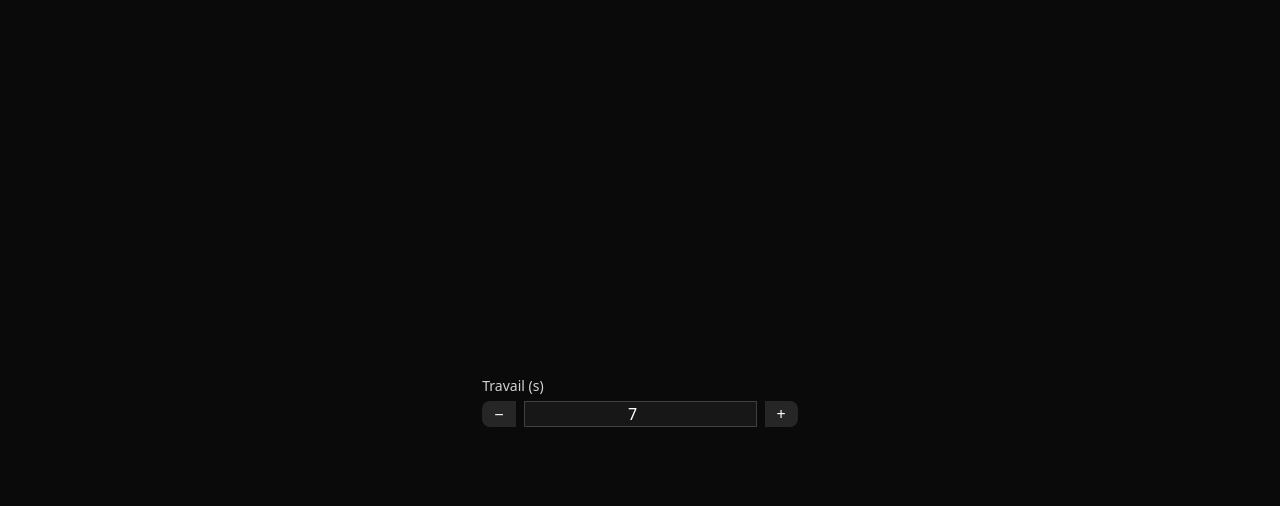
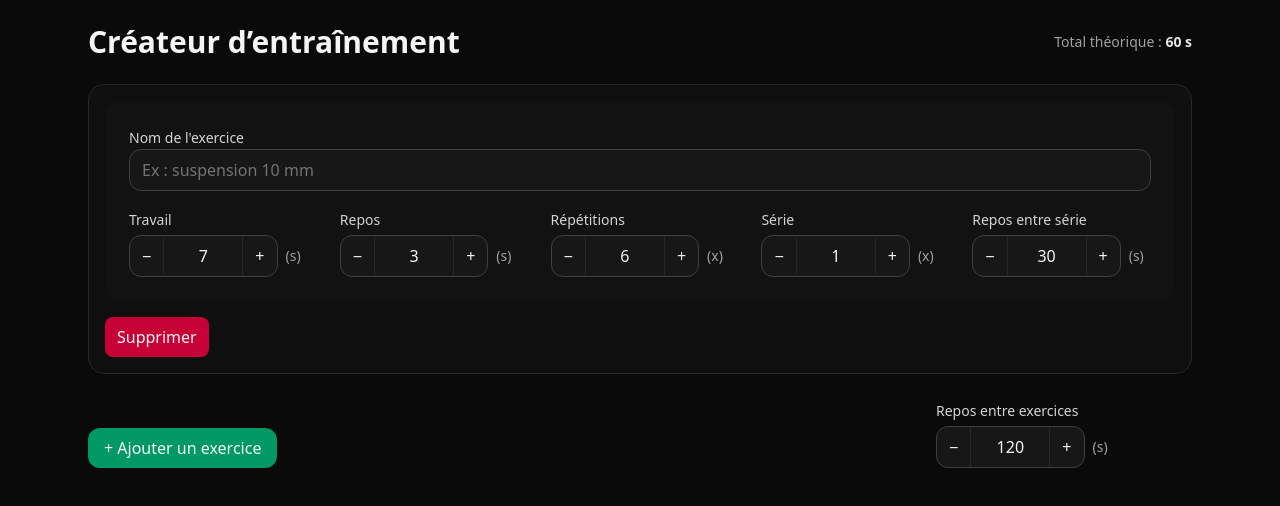
Before and after one commit to Romain-Gyt/minuteur-entrainement, a Vue app: page / in a window 1280 px wide. Shown: the top 506 px of the page. Built offline with nearby package versions, Linux system fonts and the light colour scheme.

Commit message:
creation des composants Exercice et TrainingBuilder

```diff
--- a/src/App.vue
+++ b/src/App.vue
@@ -1,9 +1,7 @@
+<script setup>
+import TrainingBuilder from "@/components/layouts/TrainingBuilder.vue";
+</script>
+
 <template>
-  <main class="min-h-screen grid place-items-center bg-neutral-950 text-white">
-    <TimerPanel></TimerPanel>
-  </main>
+  <TrainingBuilder />
 </template>
-
-<script setup>
-import TimerPanel from "./components/molecules/TimerPanel.vue";
-</script>
--- a/src/components/atoms/NumberField.vue
+++ b/src/components/atoms/NumberField.vue
@@ -1,11 +1,47 @@
+<script setup>
+import { computed } from "vue";
+
+const props = defineProps({
+  label: { type: String, default: "" },
+  modelValue: { type: Number, default: 0 },
+  min: { type: Number, default: -Infinity },
+  max: { type: Number, default: Infinity },
+  step: { type: Number, default: 1 },
+  labelSuffix: { type: String, default: "" },
+  compact: { type: Boolean, default: false },
+});
+const emit = defineEmits(["update:modelValue"]);
+
+const clamp = (v) => Math.min(props.max, Math.max(props.min, v));
+const displayValue = computed(() => props.modelValue ?? 0);
+
+const onInput = (e) => {
+  const n = Number(e.target.value);
+  emit("update:modelValue", clamp(Number.isFinite(n) ? n : props.min));
+};
+
+const increment = () => {
+  emit("update:modelValue", clamp(displayValue.value + props.step));
+};
+
+const decrement = () => {
+  emit("update:modelValue", clamp(displayValue.value - props.step));
+};
+
+const h = props.compact ? "h-9" : "h-10";
+</script>
+
 <template>
   <label class="block">
     <span class="text-sm text-neutral-300">{{ label }}</span>
-
-    <div class="mt-1 flex items-stretch gap-2">
+    <div class="mt-1 flex items-center gap-2">
+      <!-- groupe input/boutons -->
+      <div
+        class="inline-flex items-center rounded-xl border border-neutral-700 bg-neutral-900 focus-within:ring-2 focus-within:ring-emerald-500"
+      >
         <button
           type="button"
-        class="px-3 rounded-l-lg bg-neutral-800 hover:bg-neutral-700"
+          :class="['px-3 rounded-l-xl hover:bg-neutral-800 active:scale-95', h]"
           @click="decrement"
         >
           −
@@ -13,58 +49,30 @@
 
         <input
           type="number"
-        class="w-full text-center bg-neutral-900 border border-neutral-700 focus:border-neutral-500 focus:outline-none"
           :value="displayValue"
           @input="onInput"
+          :class="[
+            'w-20 text-center bg-transparent outline-none border-x border-neutral-800',
+            'px-2 tabular-nums',
+            h,
+            '[&::-webkit-outer-spin-button]:appearance-none',
+            '[&::-webkit-inner-spin-button]:appearance-none',
+            '[-moz-appearance:textfield]',
+          ]"
         />
 
         <button
           type="button"
-        class="px-3 rounded-r-lg bg-neutral-800 hover:bg-neutral-700"
+          :class="['px-3 rounded-r-xl hover:bg-neutral-800 active:scale-95', h]"
           @click="increment"
         >
           +
         </button>
       </div>
+
+      <span v-if="labelSuffix" class="text-sm text-neutral-400 select-none">{{
+        labelSuffix
+      }}</span>
+    </div>
   </label>
 </template>
-
-<script setup>
-import { computed } from "vue";
-
-// 🟢 Déclaration des props
-const props = defineProps({
-  label: String,
-  modelValue: Number,
-  min: { type: Number, default: -Infinity },
-  max: { type: Number, default: Infinity },
-  step: { type: Number, default: 1 },
-});
-
-// 🟢 Événement émis quand la valeur change
-const emit = defineEmits(["update:modelValue"]);
-
-// 🧠 petite fonction utilitaire pour “clamp” la valeur entre min et max
-function clamp(value) {
-  return Math.min(props.max, Math.max(props.min, value));
-}
-
-// 🟢 Handlers
-function onInput(e) {
-  const value = Number(e.target.value);
-  emit("update:modelValue", clamp(isNaN(value) ? props.min : value));
-}
-
-function increment() {
-  emit("update:modelValue", clamp(props.modelValue + props.step));
-}
-
-function decrement() {
-  emit("update:modelValue", clamp(props.modelValue - props.step));
-}
-
-const displayValue = computed(() => props.modelValue ?? 0);
-</script>
-
-<!-- CSS -->
-<style></style>
--- /dev/null
+++ b/src/components/atoms/TextField.vue
@@ -0,0 +1,39 @@
+<script setup>
+import { computed } from "vue";
+
+const props = defineProps({
+  label: { type: String, default: "" },
+  modelValue: { type: String, default: "" },
+  placeholder: { type: String, default: "" },
+  error: { type: String, default: "" }, // message d’erreur optionnel
+  compact: { type: Boolean, default: false }, // version compacte
+});
+
+const emit = defineEmits(["update:modelValue"]);
+
+const displayValue = computed(() => props.modelValue ?? "");
+const inputClasses = computed(() => [
+  "w-full rounded-xl bg-neutral-900 border border-neutral-700 text-neutral-100",
+  "placeholder-neutral-500 transition-all duration-150 outline-none",
+  "focus:ring-2 focus:ring-emerald-500 focus:border-emerald-500",
+  props.compact ? "px-2 py-1 text-sm" : "px-3 py-2",
+  props.error ? "border-red-600 focus:ring-red-600 focus:border-red-600" : "",
+]);
+</script>
+
+<template>
+  <label class="block w-full">
+    <span class="text-sm text-neutral-300">{{ label }}</span>
+
+    <input
+      type="text"
+      :value="displayValue"
+      :placeholder="placeholder"
+      @input="emit('update:modelValue', $event.target.value)"
+      :class="inputClasses"
+    />
+
+    <!-- affichage du message d’erreur -->
+    <p v-if="error" class="text-sm text-red-500 mt-1">{{ error }}</p>
+  </label>
+</template>
--- /dev/null
+++ b/src/components/layouts/TrainingBuilder.vue
@@ -0,0 +1,89 @@
+<script setup>
+import { ref } from "vue";
+import Exercice from "@/components/organisms/Exercice.vue";
+import NumberField from "@/components/atoms/NumberField.vue";
+
+const newExercise = () => {
+  return {
+    id: crypto.randomUUID(),
+    name: "",
+    workSec: 7,
+    restSec: 3,
+    reps: 6,
+    serie: 1,
+    restSerieSec: 30,
+  };
+};
+
+const exercises = ref([newExercise()]);
+const restBetweenSec = ref(120);
+
+const addExercise = () => exercises.value.push(newExercise());
+const removeExercise = (id) =>
+  (exercises.value = exercises.value.filter((e) => e.id !== id));
+
+const totalSeconds = () => {
+  return exercises.value.reduce((sum, e, idx) => {
+    const bloc = e.workSec + e.restSec;
+    const serieDur = e.reps * bloc;
+    const restBetweenSeries = e.serie > 1 ? (e.serie - 1) * e.restSerieSec : 0;
+    const exTotal = e.serie * serieDur + restBetweenSeries;
+    const between = idx < exercises.value.length - 1 ? restBetweenSec.value : 0;
+    return sum + exTotal + between;
+  }, 0);
+};
+</script>
+
+<template>
+  <main class="min-h-screen bg-neutral-950 text-neutral-100">
+    <section class="mx-auto w-full max-w-6xl p-6 space-y-6">
+      <header class="flex items-center justify-between">
+        <h1 class="text-3xl font-bold">Créateur d’entraînement</h1>
+        <div class="text-sm text-neutral-400">
+          Total théorique :
+          <span class="font-semibold text-neutral-200"
+            >{{ totalSeconds() }} s</span
+          >
+        </div>
+      </header>
+
+      <div class="space-y-6">
+        <div
+          v-for="(ex, i) in exercises"
+          :key="ex.id"
+          class="rounded-2xl border border-neutral-800 p-4 bg-neutral-900/40"
+        >
+          <Exercice v-model:exercise="exercises[i]" />
+
+          <div class="mt-4 flex gap-2">
+            <button
+              class="px-3 py-2 rounded-lg bg-rose-700 hover:bg-rose-600"
+              @click="removeExercise(ex.id)"
+            >
+              Supprimer
+            </button>
+          </div>
+        </div>
+      </div>
+
+      <div class="flex items-end justify-between gap-4 flex-wrap">
+        <button
+          class="px-4 py-2 rounded-xl bg-emerald-600 hover:bg-emerald-700"
+          @click="addExercise"
+        >
+          + Ajouter un exercice
+        </button>
+
+        <div class="w-64">
+          <NumberField
+            label="Repos entre exercices"
+            labelSuffix="(s)"
+            v-model="restBetweenSec"
+            :min="0"
+            :max="1800"
+          />
+        </div>
+      </div>
+    </section>
+  </main>
+</template>
--- a/src/components/molecules/TimerPanel.vue
+++ b/src/components/molecules/TimerPanel.vue
@@ -1,16 +1,80 @@
-<template>
-  <NumberField
-    label="Travail (s)"
-    v-model="workSec"
-    :min="1"
-    :max="60"
-    :step="1"
-  />
-</template>
-
 <script setup>
-import { ref } from "vue";
+import { computed } from "vue";
 import NumberField from "@/components/atoms/NumberField.vue";
 
-const workSec = ref(7);
+const props = defineProps({
+  workSec: { type: Number, required: true },
+  restSec: { type: Number, required: true },
+  reps: { type: Number, required: true },
+  serie: { type: Number, required: true },
+  restSerieSec: { type: Number, required: true },
+});
+const emit = defineEmits([
+  "update:workSec",
+  "update:restSec",
+  "update:reps",
+  "update:serie",
+  "update:restSerieSec",
+]);
+
+const workProxy = computed({
+  get: () => props.workSec,
+  set: (v) => emit("update:workSec", v),
+});
+const restProxy = computed({
+  get: () => props.restSec,
+  set: (v) => emit("update:restSec", v),
+});
+const repsProxy = computed({
+  get: () => props.reps,
+  set: (v) => emit("update:reps", v),
+});
+const serieProxy = computed({
+  get: () => props.serie,
+  set: (v) => emit("update:serie", v),
+});
+const restSerieProxy = computed({
+  get: () => props.restSerieSec,
+  set: (v) => emit("update:restSerieSec", v),
+});
 </script>
+
+<template>
+  <section class="grid grid-cols-1 sm:grid-cols-5 sm:gap-8">
+    <NumberField
+      label="Travail"
+      labelSuffix="(s)"
+      v-model="workProxy"
+      :min="1"
+      :max="600"
+    />
+    <NumberField
+      label="Repos"
+      labelSuffix="(s)"
+      v-model="restProxy"
+      :min="0"
+      :max="1200"
+    />
+    <NumberField
+      label="Répétitions"
+      labelSuffix="(x)"
+      v-model="repsProxy"
+      :min="1"
+      :max="200"
+    />
+    <NumberField
+      label="Série"
+      labelSuffix="(x)"
+      v-model="serieProxy"
+      :min="1"
+      :max="10"
+    />
+    <NumberField
+      label="Repos entre série"
+      labelSuffix="(s)"
+      v-model="restSerieProxy"
+      :min="1"
+      :max="1200"
+    />
+  </section>
+</template>
--- /dev/null
+++ b/src/components/organisms/Exercice.vue
@@ -0,0 +1,61 @@
+<script setup>
+import { computed } from "vue";
+import TextField from "@/components/atoms/TextField.vue";
+import TimerPanel from "@/components/molecules/TimerPanel.vue";
+
+// un seul v-model nommé "exercise"
+const exercise = defineModel("exercise", {
+  default: {
+    id: undefined,
+    name: "",
+    workSec: 7,
+    restSec: 3,
+    reps: 6,
+    serie: 1,
+    restSerieSec: 30,
+  },
+});
+
+const nameProxy = computed({
+  get: () => exercise.value.name,
+  set: (v) => (exercise.value.name = v),
+});
+const workProxy = computed({
+  get: () => exercise.value.workSec,
+  set: (v) => (exercise.value.workSec = v),
+});
+const restProxy = computed({
+  get: () => exercise.value.restSec,
+  set: (v) => (exercise.value.restSec = v),
+});
+const repsProxy = computed({
+  get: () => exercise.value.reps,
+  set: (v) => (exercise.value.reps = v),
+});
+const serieProxy = computed({
+  get: () => exercise.value.serie,
+  set: (v) => (exercise.value.serie = v),
+});
+const restSerieProxy = computed({
+  get: () => exercise.value.restSerieSec,
+  set: (v) => (exercise.value.restSerieSec = v),
+});
+</script>
+
+<template>
+  <section class="space-y-4 rounded-2xl bg-neutral-900/50 p-6">
+    <TextField
+      label="Nom de l'exercice"
+      v-model="nameProxy"
+      placeholder="Ex : suspension 10 mm"
+    />
+
+    <TimerPanel
+      v-model:workSec="workProxy"
+      v-model:restSec="restProxy"
+      v-model:reps="repsProxy"
+      v-model:serie="serieProxy"
+      v-model:restSerieSec="restSerieProxy"
+    />
+  </section>
+</template>
--- a/src/main.js
+++ b/src/main.js
@@ -1,5 +1,4 @@
 import "./assets/main.css";
 import { createApp } from "vue";
-import App from "./App.vue"; // on monte l'app racine, pas directement TimerPanel
-
+import App from "./App.vue";
 createApp(App).mount("#app");
```
Lines whose indentation alone changed are shown as unchanged.
